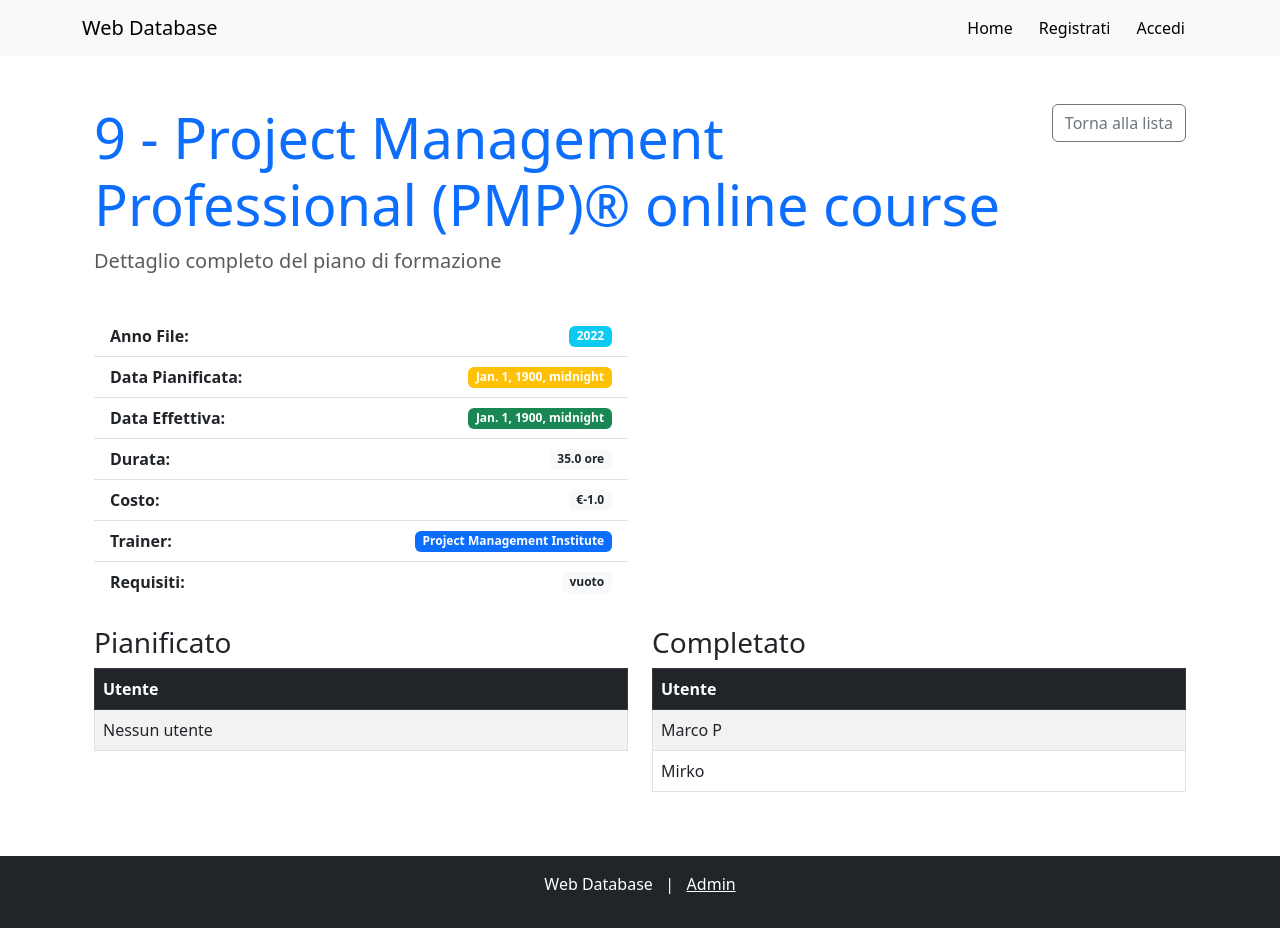
After one commit to karim1655/Web_DB_Project, a Django app: page /trainingplandetail/1/ in a window 1280 px wide. The commit adds this page. Run offline with Django 5.2, Linux system fonts and the light colour scheme; data comes from the database, SQL or seed files in the repository; both versions use the stored data as it was after the commit.

Commit message:
Added (primitive) training plan detail view, url and template

```diff
--- /dev/null
+++ b/web_app/templates/web_app/training_plan_detail.html
@@ -0,0 +1,102 @@
+{% extends "base.html" %}
+
+{% block title %}Dettaglio Piano di Formazione{% endblock %}
+
+{% block content %}
+    <div class="container">
+        <!-- Intestazione della pagina -->
+        <div class="d-flex justify-content-between align-items-start mb-4">
+            <div class="flex-grow-1" style="max-width: calc(100% - 150px);">
+                <h1 class="display-4 text-primary" style="white-space: normal; word-wrap: break-word;">{{ training_plan.course_n }} - {{ training_plan.course }}</h1>
+                <p class="lead text-muted">Dettaglio completo del piano di formazione</p>
+            </div>
+            <!-- Pulsante per tornare alla listview -->
+            <a href="{% url 'training_plans' %}" class="btn btn-outline-secondary">
+                <i class="bi bi-arrow-left-circle"></i> Torna alla lista
+            </a>
+        </div>
+
+        <!-- Dettagli del piano di formazione -->
+        <div class="row mb-4">
+            <div class="col-md-6">
+                <ul class="list-group list-group-flush">
+                    <li class="list-group-item d-flex justify-content-between align-items-center">
+                        <strong>Anno File:</strong>
+                        <span class="badge bg-info">{{ training_plan.file_year }}</span>
+                    </li>
+                    <li class="list-group-item d-flex justify-content-between align-items-center">
+                        <strong>Data Pianificata:</strong>
+                        <span class="badge bg-warning">{{ training_plan.planned_date }}</span>
+                    </li>
+                    <li class="list-group-item d-flex justify-content-between align-items-center">
+                        <strong>Data Effettiva:</strong>
+                        <span class="badge bg-success">{{ training_plan.effective_date }}</span>
+                    </li>
+                    <li class="list-group-item d-flex justify-content-between align-items-center">
+                        <strong>Durata:</strong>
+                        <span class="badge bg-light text-dark">{{ training_plan.duration }} ore</span>
+                    </li>
+                    <li class="list-group-item d-flex justify-content-between align-items-center">
+                        <strong>Costo:</strong>
+                        <span class="badge bg-light text-dark">€{{ training_plan.cost }}</span>
+                    </li>
+                    <li class="list-group-item d-flex justify-content-between align-items-center">
+                        <strong>Trainer:</strong>
+                        <span class="badge bg-primary">{{ training_plan.trainer }}</span>
+                    </li>
+                    <li class="list-group-item d-flex justify-content-between align-items-center">
+                        <strong>Requisiti:</strong>
+                        <span class="badge bg-light text-dark">{{ training_plan.requirement }}</span>
+                    </li>
+                </ul>
+            </div>
+        </div>
+
+        <!-- Sezione tabelle -->
+        <div class="row">
+            <div class="col-md-6">
+                <h3>Pianificato</h3>
+                <table class="table table-striped table-bordered table-hover">
+                    <thead class="table-dark">
+                        <tr>
+                            <th>Utente</th>
+                        </tr>
+                    </thead>
+                    <tbody>
+                        {% for user in pianificato_users %}
+                        <tr>
+                            <td>{{ user.first_name }} {{ user.last_name }}</td>
+                        </tr>
+                        {% empty %}
+                        <tr>
+                            <td>Nessun utente</td>
+                        </tr>
+                        {% endfor %}
+                    </tbody>
+                </table>
+            </div>
+
+            <div class="col-md-6">
+                <h3>Completato</h3>
+                <table class="table table-striped table-bordered table-hover">
+                    <thead class="table-dark">
+                        <tr>
+                            <th>Utente</th>
+                        </tr>
+                    </thead>
+                    <tbody>
+                        {% for user in completato_users %}
+                        <tr>
+                            <td>{{ user.first_name }} {{ user.last_name }}</td>
+                        </tr>
+                        {% empty %}
+                        <tr>
+                            <td>Nessun utente</td>
+                        </tr>
+                        {% endfor %}
+                    </tbody>
+                </table>
+            </div>
+        </div>
+    </div>
+{% endblock %}
--- a/web_app/views.py
+++ b/web_app/views.py
@@ -63,7 +63,25 @@ class CustomPasswordChangeView(PasswordChangeView):
 
 class TrainingPlansListView(ListView):
     model = TrainingPlan
-    template_name = "web_app/trainingplans_list.html"
+    template_name = "web_app/training_plans_list.html"
 
     def get_queryset(self):
         return TrainingPlan.objects.order_by('-file_year')   # aggiungi course_n
+
+
+def training_plan_detail(request, pk):
+    training_plan = get_object_or_404(TrainingPlan, pk=pk)
+
+    # Query per ottenere le relazioni associate al training plan
+    relazioni = Relazione.objects.filter(training_plan=training_plan)
+
+    # Suddivisione per stato
+    pianificato = relazioni.filter(stato='pianificato').select_related('user')
+    completato = relazioni.filter(stato='completato').select_related('user')
+
+    context = {
+        'training_plan': training_plan,
+        'pianificato_users': [rel.user for rel in pianificato],
+        'completato_users': [rel.user for rel in completato],
+    }
+    return render(request, 'web_app/training_plan_detail.html', context)
--- a/web_db_project/urls.py
+++ b/web_db_project/urls.py
@@ -31,4 +31,5 @@ urlpatterns = [
 
     path('', views.home, name='home'),
     path('trainingplans', views.TrainingPlansListView.as_view(), name='training_plans'),
+    path('trainingplandetail/<int:pk>/', views.training_plan_detail, name='training_plan_detail'),
 ]
```
Also changed, not shown: web_app/templates/web_app/training_plans_list.html (renamed from web_app/templates/web_app/trainingplans_list.html, +9 -9 lines), db.sqlite3.
